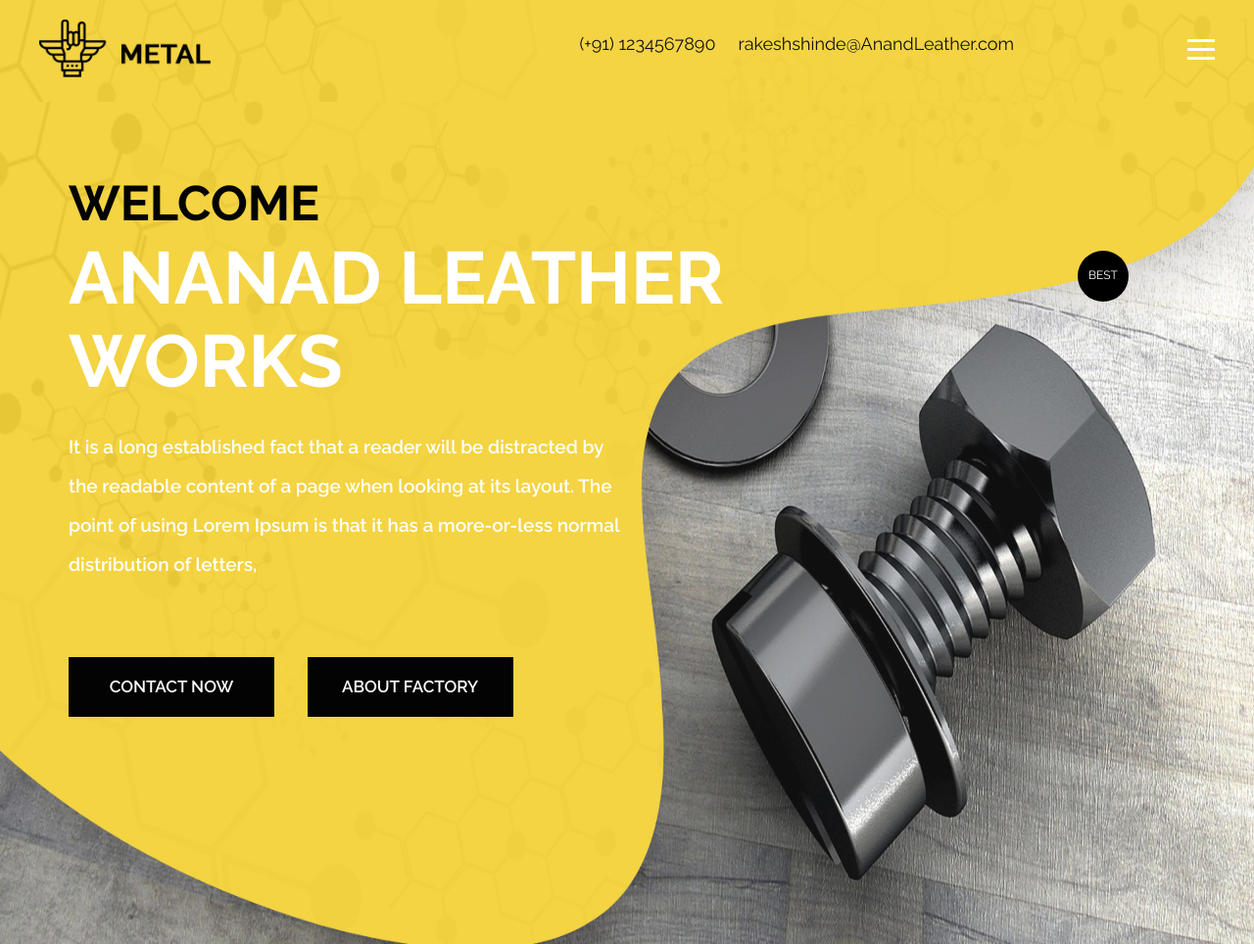
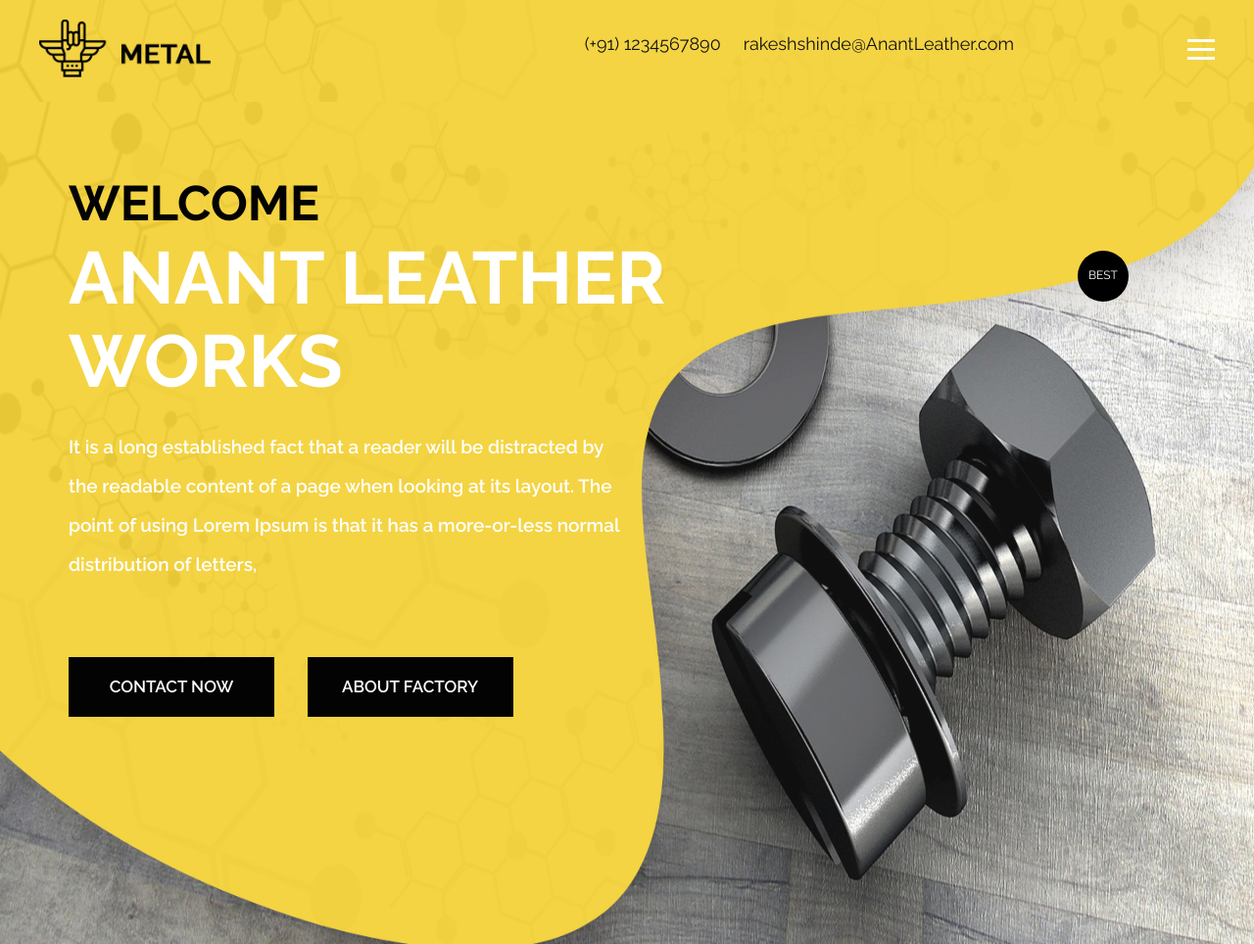
Before and after one commit to swapnilraut1/anandleather, a plain HTML site: page index.html in a window 1280 px wide. Shown: the top 964 px of the page at 98% size. Drawn offline with nearby package versions, Linux system fonts and the light colour scheme; some packages are replaced by stand-ins of ours; a script that the page names is missing.

Commit message:
Add files via upload

```diff
--- a/index.html
+++ b/index.html
@@ -58,14 +58,14 @@
                      <div class="full">
                         <div class="center-desk">
                            <div class="logo">
-                              <a href="index.html"><img src="images/logo.png" alt="Logo Anand Leather Works" /></a>
+                              <a href="index.html"><img src="images/logo.png" alt="Logo Anant Leather Works" /></a>
                            </div>
                         </div>
                      </div>
                   </div>
 				  <div class="col-md-8 col-sm-6 text_align_right">
 					<h3><span>(+91) 1234567890</span>&nbsp;&nbsp;&nbsp;&nbsp;
-					<span>rakeshshinde@AnandLeather.com</span></h3>
+					<span>rakeshshinde@AnantLeather.com</span></h3>
 				  </div>
                   <div class="col-md-2 col-sm-3">
                      <ul class="site_menu text_align_right">
@@ -91,7 +91,7 @@
                            <div class="row">
                               <div class="col-md-8">
                                  <div class="build_box text_align_left">
-                                    <h1>WELCOME<br> <span class="white">ANANAD LEATHER WORKS</span></h1>
+                                    <h1>WELCOME<br> <span class="white">ANANT LEATHER WORKS</span></h1>
                                     <p>It is a long established fact that a reader will be distracted by the readable content of a page when looking at its layout. The point of using Lorem Ipsum is that it has a more-or-less normal distribution of letters,</p>
                                     <a class="read_more conatct_btn" href="#contact" role="button">Contact now</a>
                                     <a class="read_more conatct_btn" href="#about" role="button">About Factory</a>
```
